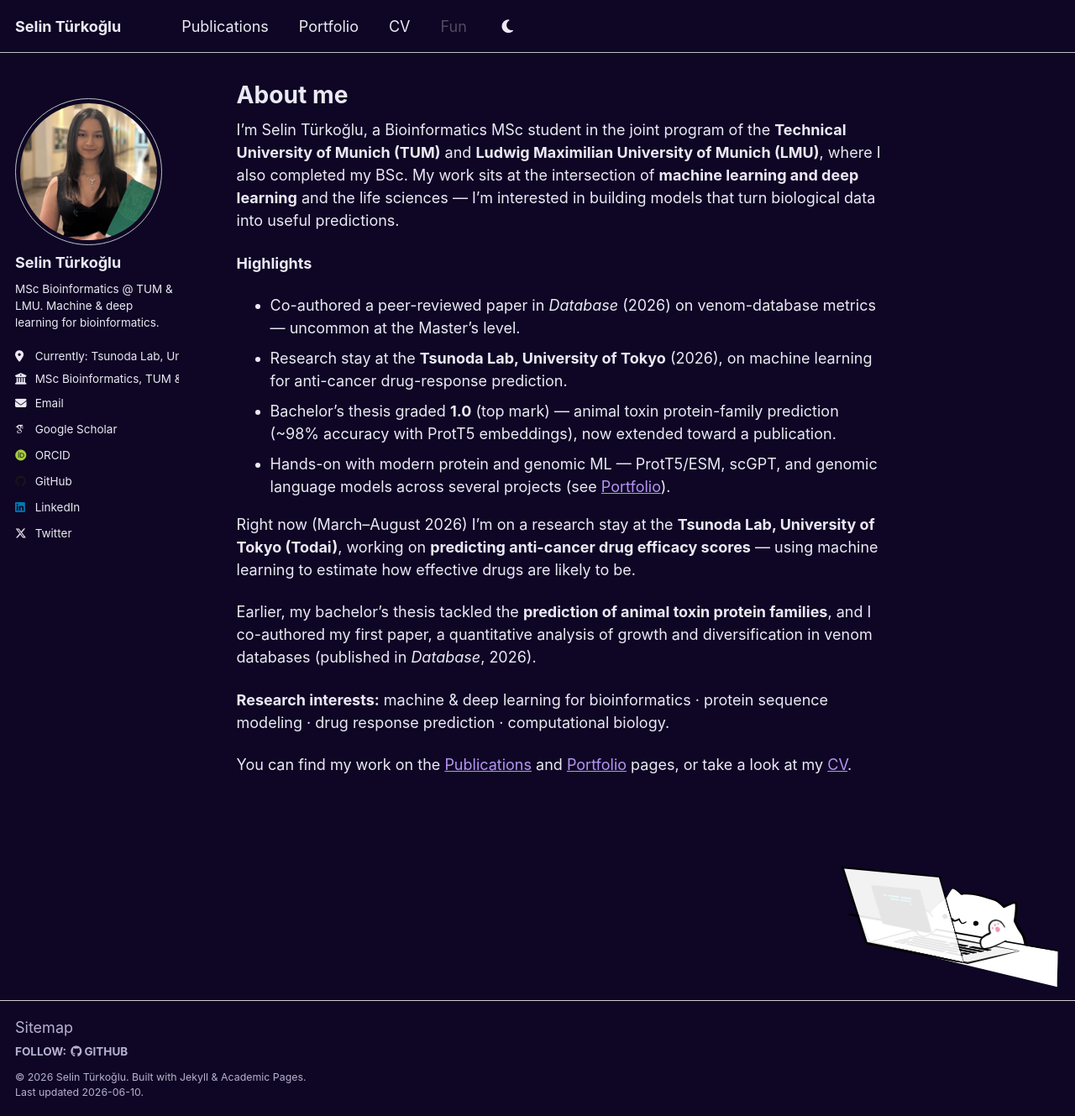
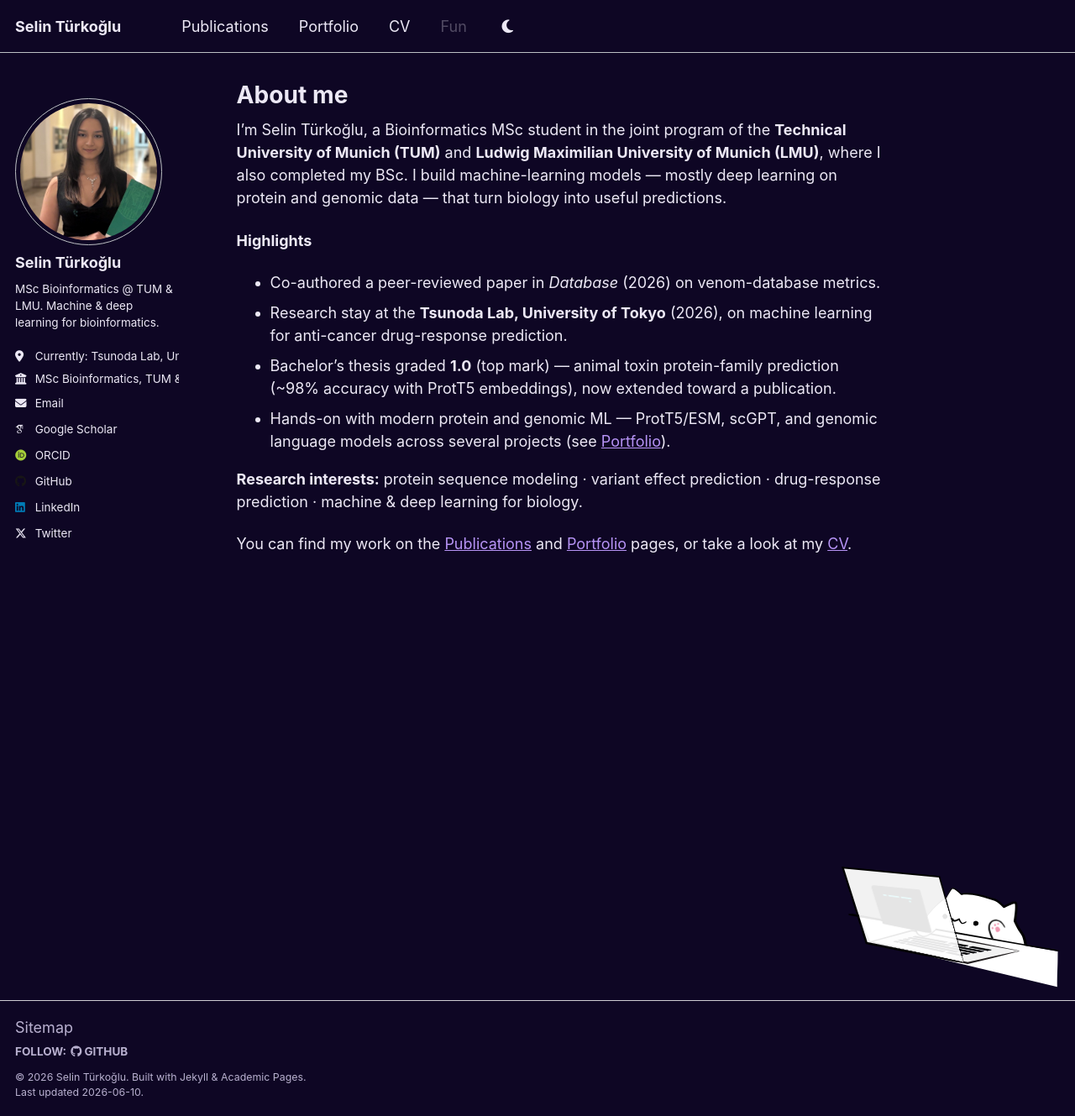
Before and after one commit to Sisistern123/Sisistern123.github.io, a Jekyll site: the page built from _pages/about.md, in a window 1280 px wide and 1329 px high. Shown: the whole window at 84% size. Built offline with Jekyll 4.4.1, drawn with Linux system fonts in a browser that asks for light colours; some web fonts are replaced.

Commit message:
Trim redundancy on the homepage and tighten the intro
Drop the two paragraphs that restated the Highlights bullets, make the opening
line more direct, and sharpen the research-interests list.

Co-Authored-By: Claude Opus 4.8 (1M context) <noreply@anthropic.com>

```diff
--- a/_pages/about.md
+++ b/_pages/about.md
@@ -9,14 +9,14 @@ redirect_from:
 
 I'm Selin Türkoğlu, a Bioinformatics MSc student in the joint program of the
 **Technical University of Munich (TUM)** and **Ludwig Maximilian University of
-Munich (LMU)**, where I also completed my BSc. My work sits at the intersection
-of **machine learning and deep learning** and the life sciences — I'm interested
-in building models that turn biological data into useful predictions.
+Munich (LMU)**, where I also completed my BSc. I build machine-learning models —
+mostly deep learning on protein and genomic data — that turn biology into useful
+predictions.
 
 **Highlights**
 
 * Co-authored a peer-reviewed paper in *Database* (2026) on venom-database
-  metrics — uncommon at the Master's level.
+  metrics.
 * Research stay at the **Tsunoda Lab, University of Tokyo** (2026), on machine
   learning for anti-cancer drug-response prediction.
 * Bachelor's thesis graded **1.0** (top mark) — animal toxin protein-family
@@ -24,17 +24,8 @@ in building models that turn biological data into useful predictions.
 * Hands-on with modern protein and genomic ML — ProtT5/ESM, scGPT, and genomic
   language models across several projects (see [Portfolio](/portfolio/)).
 
-Right now (March–August 2026) I'm on a research stay at the
-**Tsunoda Lab, University of Tokyo (Todai)**, working on **predicting anti-cancer
-drug efficacy scores** — using machine learning to estimate how effective drugs
-are likely to be.
-
-Earlier, my bachelor's thesis tackled the **prediction of animal toxin protein
-families**, and I co-authored my first paper, a quantitative analysis of growth
-and diversification in venom databases (published in *Database*, 2026).
-
-**Research interests:** machine &amp; deep learning for bioinformatics · protein
-sequence modeling · drug response prediction · computational biology.
+**Research interests:** protein sequence modeling · variant effect prediction ·
+drug-response prediction · machine &amp; deep learning for biology.
 
 You can find my work on the [Publications](/publications/) and [Portfolio](/portfolio/)
 pages, or take a look at my [CV](/cv/).
```
